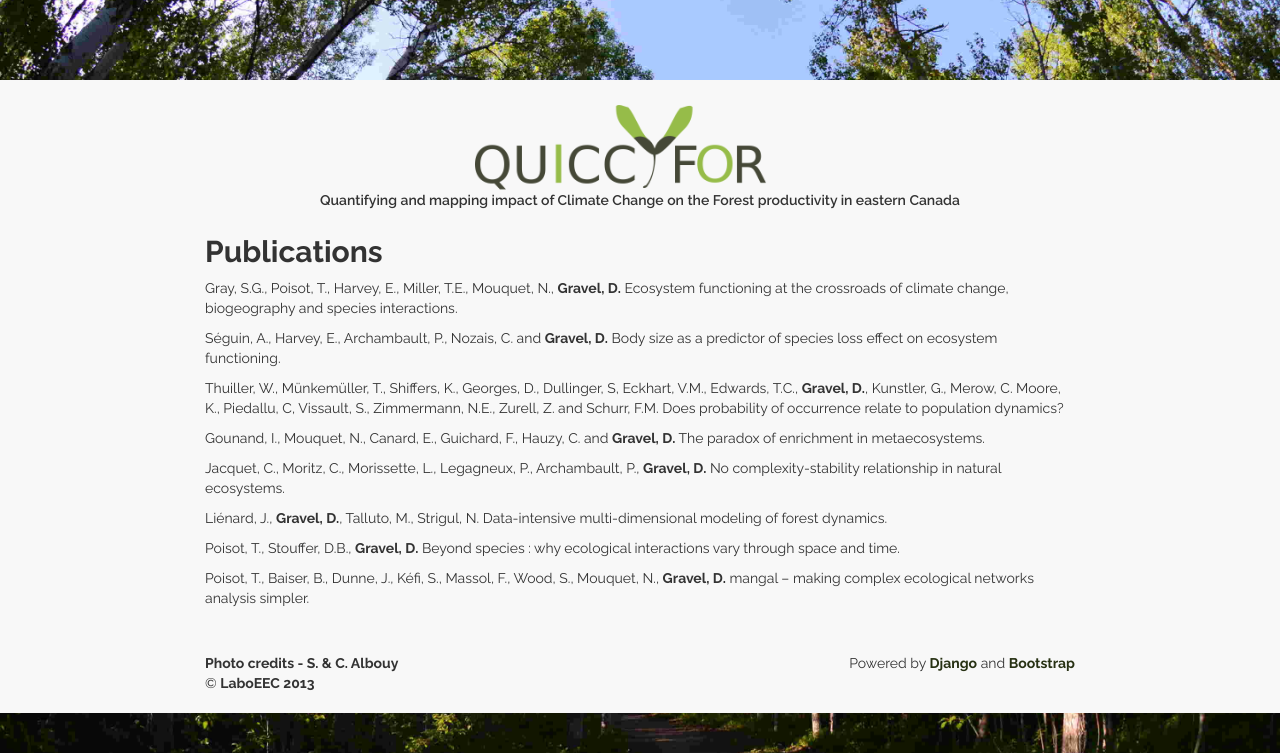
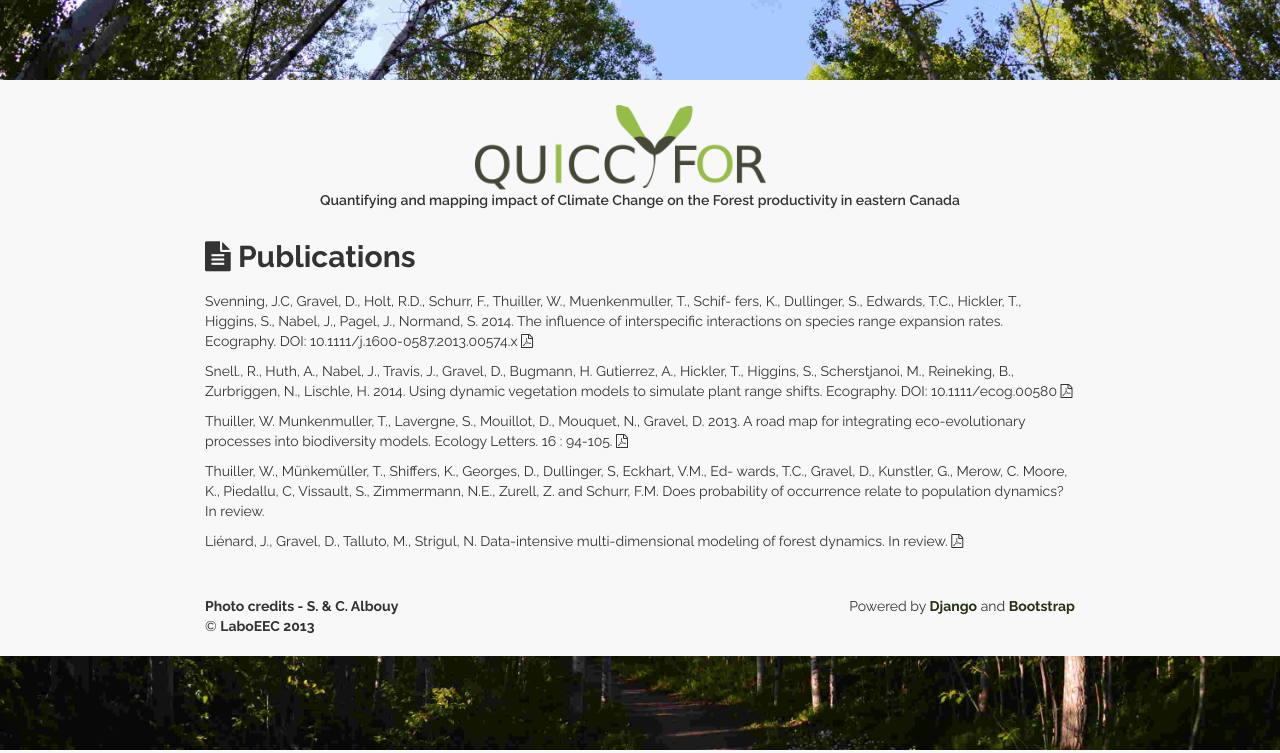
Before and after one commit to QUICC-FOR/QUICCWeb, a Django app: page /db/ in a window 1280 px wide. Shown: the part 50-803 px from the top of the page. Run offline with Django 3.2, Linux system fonts and the light colour scheme; some libraries are stand-ins or nearby versions.

Commit message:
Update publications page

```diff
--- a/QUICCWeb/template/publications.html
+++ b/QUICCWeb/template/publications.html
@@ -1,18 +1,16 @@
 {% extends "base.html" %}
-
+{% load staticfiles %}
 
 {% block content %}
 
-
-<h2 style="margin-top:15px">Publications</h2>
-
-<p>Gray, S.G., Poisot, T., Harvey, E., Miller, T.E., Mouquet, N., <b>Gravel, D.</b> Ecosystem functioning at the crossroads of climate change, biogeography and species interactions. </p>
-<p>Séguin, A., Harvey, E., Archambault, P., Nozais, C. and <b>Gravel, D.</b> Body size as a predictor of species loss effect on ecosystem functioning. </p>
-<p>Thuiller, W., Münkemüller, T., Shiffers, K., Georges, D., Dullinger, S, Eckhart, V.M., Edwards, T.C., <b>Gravel, D.</b>, Kunstler, G., Merow, C. Moore, K., Piedallu, C, Vissault, S., Zimmermann, N.E., Zurell, Z. and Schurr, F.M. Does probability of occurrence relate to population dynamics? </p>
-<p>Gounand, I., Mouquet, N., Canard, E., Guichard, F., Hauzy, C. and <b>Gravel, D.</b> The paradox of enrichment in metaecosystems. </p>
-<p>Jacquet, C., Moritz, C., Morissette, L., Legagneux, P., Archambault, P., <b>Gravel, D.</b> No complexity-stability relationship in natural ecosystems. </p>
-<p>Liénard, J., <b>Gravel, D.</b>, Talluto, M., Strigul, N. Data-intensive multi-dimensional modeling of forest dynamics.  </p>
-<p>Poisot, T., Stouffer, D.B., <b>Gravel, D.</b> Beyond species : why ecological interactions vary through space and time. </p>
-<p>Poisot, T., Baiser, B., Dunne, J., Kéfi, S., Massol, F., Wood, S., Mouquet, N., <b>Gravel, D.</b> mangal – making complex ecological networks analysis simpler.</p>
-
+<div class="row-fluid">
+	<div class="span12">
+		<h2><i class="fa fa-file-text" style="margin-bottom:10px;"></i> Publications</h2>
+			<p>Svenning, J.C, Gravel, D., Holt, R.D., Schurr, F., Thuiller, W., Muenkenmuller, T., Schif- fers, K., Dullinger, S., Edwards, T.C., Hickler, T., Higgins, S., Nabel, J., Pagel, J., Normand, S. 2014. The influence of interspecific interactions on species range expansion rates. Ecography. DOI: 10.1111/j.1600-0587.2013.00574.x <i class="fa fa-file-pdf-o"></i></p>
+			<p>Snell., R., Huth, A., Nabel, J., Travis, J., Gravel, D., Bugmann, H. Gutierrez, A., Hickler, T., Higgins, S., Scherstjanoi, M., Reineking, B., Zurbriggen, N., Lischle, H. 2014. Using dynamic vegetation models to simulate plant range shifts. Ecography. DOI: 10.1111/ecog.00580 <i class="fa fa-file-pdf-o"></i></p>
+			<p>Thuiller, W. Munkenmuller, T., Lavergne, S., Mouillot, D., Mouquet, N., Gravel, D. 2013. A road map for integrating eco-evolutionary processes into biodiversity models. Ecology Letters. 16 : 94-105. <i class="fa fa-file-pdf-o"></i></p>
+			<p>Thuiller, W., Münkemüller, T., Shiffers, K., Georges, D., Dullinger, S, Eckhart, V.M., Ed- wards, T.C., Gravel, D., Kunstler, G., Merow, C. Moore, K., Piedallu, C, Vissault, S., Zimmermann, N.E., Zurell, Z. and Schurr, F.M. Does probability of occurrence relate to population dynamics? In review.</p>
+			<p>Liénard, J., Gravel, D., Talluto, M., Strigul, N. Data-intensive multi-dimensional modeling of forest dynamics. In review. <i class="fa fa-file-pdf-o"></i></p>
+	</div>
+</div>
 {% endblock %}
```
